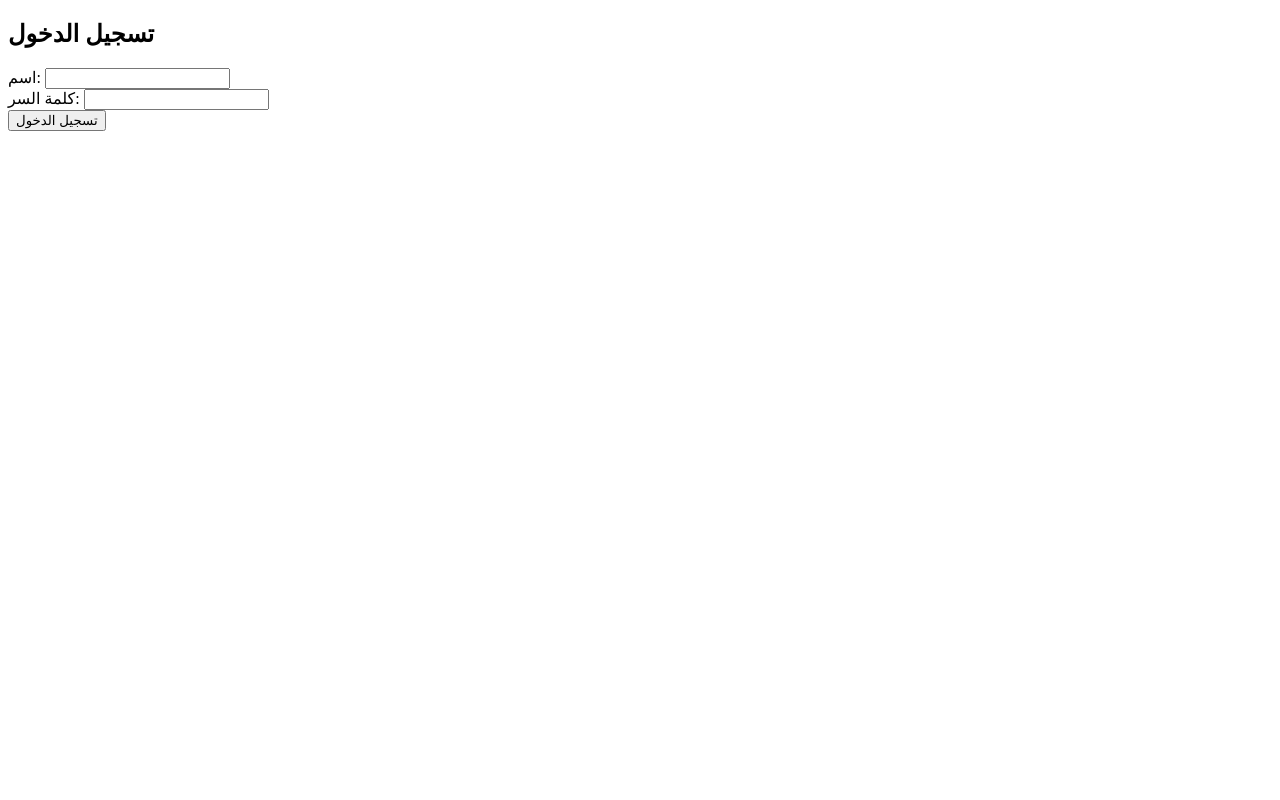
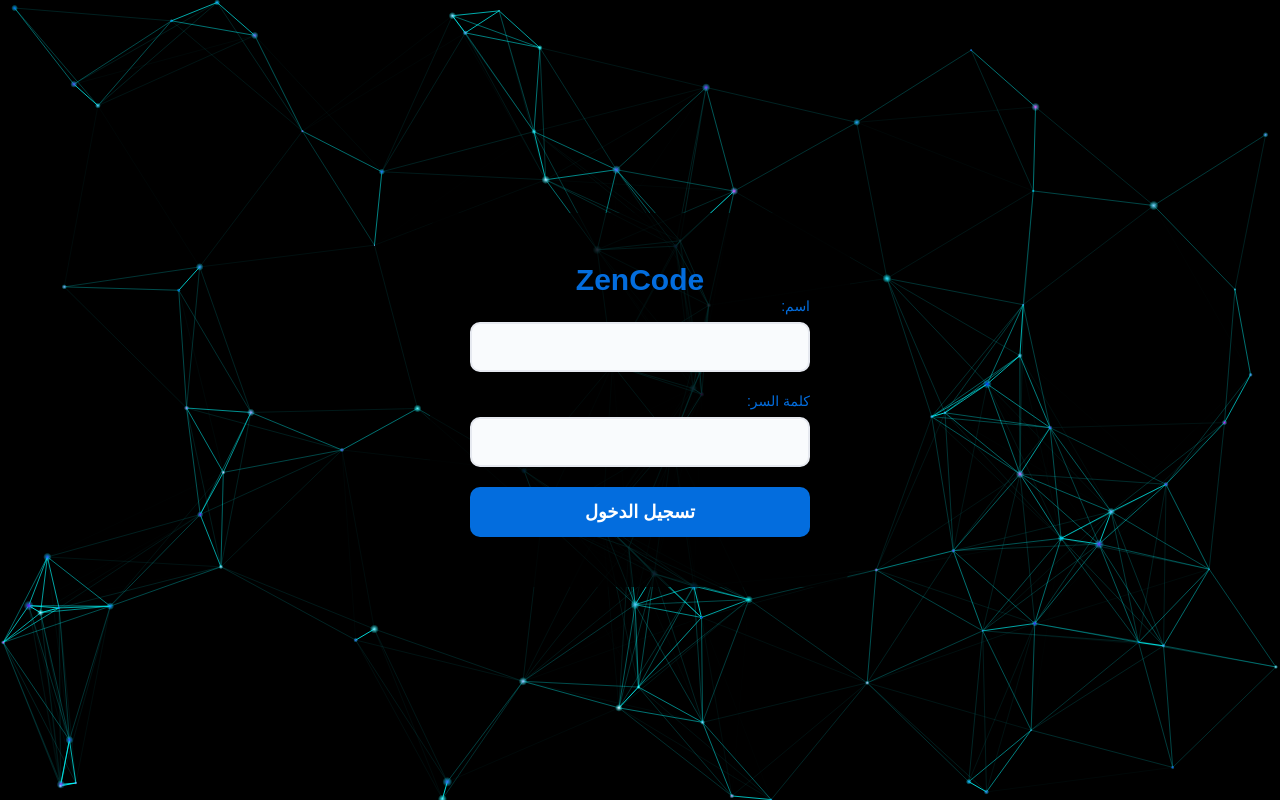
Before and after one commit to mahemoud2000/05-10-2024-04-40PM, a plain HTML site: page index.html in a window 1280 px wide. Drawn offline with Linux system fonts and the light colour scheme.

Commit message:
Update index.html

```diff
--- a/index.html
+++ b/index.html
@@ -2,29 +2,178 @@
 <html lang="ar">
 <head>
     <meta charset="UTF-8">
+    <meta name="viewport" content="width=device-width, initial-scale=1.0">
     <title>تسجيل الدخول</title>
+
     <!-- تحميل Firebase SDK -->
     <script src="https://www.gstatic.com/firebasejs/8.10.0/firebase-app.js"></script>
     <script src="https://www.gstatic.com/firebasejs/8.10.0/firebase-database.js"></script>
+
+    <style>
+        * {
+            margin: 0;
+            padding: 0;
+            box-sizing: border-box;
+        }
+
+        body {
+            font-family: 'Poppins', sans-serif;
+            background-color: #000;
+            display: flex;
+            justify-content: center;
+            align-items: center;
+            height: 100vh;
+            overflow: hidden;
+            position: relative;
+            direction: rtl;
+        }
+
+        .container {
+            background-color: rgba(0, 0, 0, 0.8);
+            padding: 50px 40px;
+            border-radius: 20px;
+            box-shadow: 0 10px 30px rgba(0, 0, 0, 0.1);
+            max-width: 420px;
+            width: 100%;
+            z-index: 1;
+            transition: transform 0.5s ease;
+        }
+
+        .container:hover {
+            transform: translateY(-10px);
+        }
+
+        h1 {
+            font-size: 30px;
+            margin-bottom: 0px;
+            color: #036dde;
+            font-weight: 600;
+            text-align: center;
+        }
+
+        label {
+            font-size: 14px;
+            font-weight: 500;
+            color: #036dde;
+            margin-bottom: 8px;
+            display: inline-block;
+        }
+
+        input[type="text"],
+        input[type="password"] {
+            width: 100%;
+            padding: 14px;
+            border: 2px solid #e6e9f0;
+            border-radius: 10px;
+            background-color: #f9fbfd;
+            font-size: 16px;
+            color: #333;
+            margin-bottom: 20px;
+            transition: border-color 0.3s ease, box-shadow 0.3s ease;
+        }
+
+        input[type="text"]:focus,
+        input[type="password"]:focus {
+            border-color: #036dde;
+            box-shadow: 0 0 8px rgba(3, 109, 222, 0.2);
+            outline: none;
+        }
+
+        button {
+            width: 100%;
+            padding: 14px;
+            background-color: #036dde;
+            color: white;
+            border: none;
+            border-radius: 10px;
+            font-size: 18px;
+            font-weight: 600;
+            cursor: pointer;
+            transition: background-color 0.3s ease, transform 0.3s ease, box-shadow 0.3s ease;
+        }
+
+        button:hover {
+            background-color: #0254b5;
+            transform: translateY(-2px);
+            box-shadow: 0 5px 15px rgba(3, 109, 222, 0.3);
+        }
+
+        button:active {
+            transform: translateY(0);
+            box-shadow: none;
+        }
+
+        #loginMessage {
+            margin-top: 20px;
+            font-size: 14px;
+            color: #e74c3c;
+            text-align: center;
+        }
+
+        .loader {
+            border: 5px solid #f3f3f3;
+            border-top: 5px solid #036dde;
+            border-radius: 50%;
+            width: 50px;
+            height: 50px;
+            animation: spin 1s linear infinite;
+            position: absolute;
+            top: 50%;
+            left: 50%;
+            transform: translate(-50%, -50%);
+            z-index: 2;
+            display: none;
+        }
+
+        #networkCanvas > canvas {
+    display: block;
+    background-color: transparent;
+    position: absolute;
+    top: 50px;
+    left: 20%;
+    transform: translatex(-20%);
+    width: 60vw;
+    z-index: 1;
+    /* transform: scale(2.5); */
+}
+
+#networkCanvas {
+    position: absolute;
+    left: 0;
+
+}
+
+        @keyframes spin {
+            0% { transform: rotate(0deg); }
+            100% { transform: rotate(360deg); }
+        }
+    </style>
 </head>
 <body>
+    <div class="container">
         <form id="loginForm">
-        <h2>تسجيل الدخول</h2>
+            <h1>ZenCode</h1>
+            <div class="name">
                 <label for="loginName">اسم:</label>
                 <input type="text" id="loginName" required>
-        <br>
+            </div>
+            <div class="pass">
                 <label for="loginPassword">كلمة السر:</label>
                 <input type="password" id="loginPassword" required>
-        <br>
+            </div>
             <button type="submit">تسجيل الدخول</button>
         </form>
 
         <p id="supportMessage" style="display:none;">
             كلمة السر خاطئة. إذا فقدت كلمة السر يمكنك إرسال رسالة الدعم من أسفل الشاشة على مدار 24 ساعة، لا تقلق.
         </p>
+        <div id="loginMessage" style="display: none;"></div>
+    </div>
 
-    <div id="loginMessage" style="color: red; display: none;"></div>
-
+    <!-- لودر -->
+    <div class="loader" id="loader"></div>
+    <canvas id="networkCanvas"></canvas>
+    <script src="js/canvas.-3d.js"></script>
     <script>
         // إعداد Firebase
         const firebaseConfig = {
@@ -46,19 +195,22 @@
             event.preventDefault();
             const loginName = document.getElementById('loginName').value;
             const loginPassword = document.getElementById('loginPassword').value;
+            const loader = document.getElementById('loader');
+
+            // عرض اللودر
+            loader.style.display = 'block';
 
             // البحث عن بيانات المستخدم في قاعدة البيانات
             database.ref('owners/').orderByChild('name').equalTo(loginName).once('value')
                 .then(snapshot => {
+                    loader.style.display = 'none'; // إخفاء اللودر بعد انتهاء العملية
                     if (snapshot.exists()) {
                         const userData = snapshot.val();
-                        const userKey = Object.keys(userData)[0]; // الحصول على مفتاح المستخدم
+                        const userKey = Object.keys(userData)[0];
                         const user = userData[userKey];
 
-                        // التحقق من كلمة السر
                         if (user.pass === loginPassword) {
                             alert('تم تسجيل الدخول بنجاح!');
-                            // يمكنك إضافة تحويل المستخدم إلى الصفحة الرئيسية هنا
                             window.location.href = 'html/home.html';
                         } else {
                             document.getElementById('loginMessage').innerText = 'كلمة السر خاطئة.';
@@ -70,6 +222,7 @@
                     }
                 })
                 .catch(error => {
+                    loader.style.display = 'none'; // إخفاء اللودر في حال حدوث خطأ
                     console.error('حدث خطأ أثناء البحث: ', error);
                 });
         });
```
Lines whose indentation alone changed are shown as unchanged.
